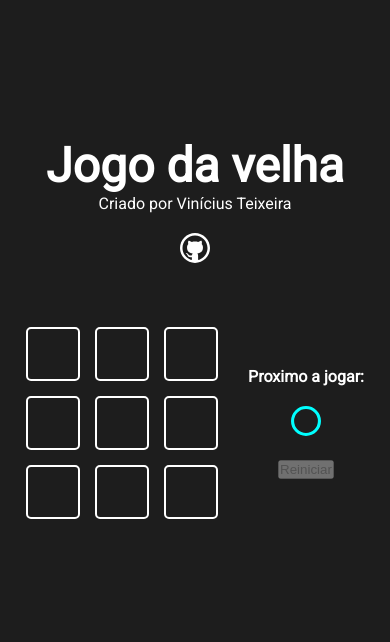
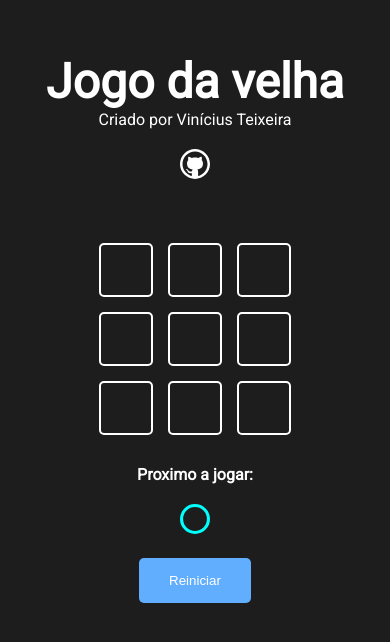
Before and after one commit to vinnyteixeira/react-jogo-da-velha, a Next.js app: page / in a window 390 px wide. Shown: the part 114-756 px from the top of the page. Built offline with nearby package versions, Linux system fonts and the light colour scheme.

Commit message:
Corrigido responsividade

```diff
--- a/src/components/button/Button.jsx
+++ b/src/components/button/Button.jsx
@@ -3,7 +3,7 @@
 function Button ({children, onClick, disabled}) {
     return (
         <button
-        className={styles.Button}
+        className={styles.button}
         onClick={onClick}
         disabled={disabled}
         >
--- a/src/components/button/Button.module.css
+++ b/src/components/button/Button.module.css
@@ -0,0 +1,14 @@
+.button {
+    padding: 15px 30px;
+    background-color: #007bff;
+    color: white;
+    border-radius: 5px;
+    border: none;
+    cursor: pointer;
+
+}
+.button:disabled {
+    cursor: default;
+    background-color: #61aeff;
+
+}
--- a/src/components/game/Game.module.css
+++ b/src/components/game/Game.module.css
@@ -8,3 +8,9 @@
     gap: 30px;
     align-items: center;
 }
+
+@media screen and (max-width: 425px) {
+    .gameContent {
+        flex-direction: column;
+    }
+}
--- a/src/components/gameInfo/GameInfo.module.css
+++ b/src/components/gameInfo/GameInfo.module.css
@@ -3,4 +3,5 @@
     flex-direction: column;
     align-items: center;
     gap: 20px;
+    min-width: 170px;
 }
```
Also changed, not shown: style.css (line endings or trailing spaces).
